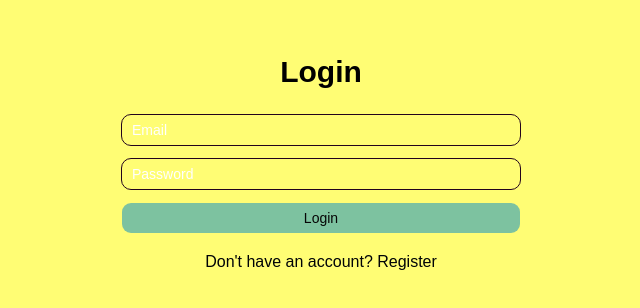
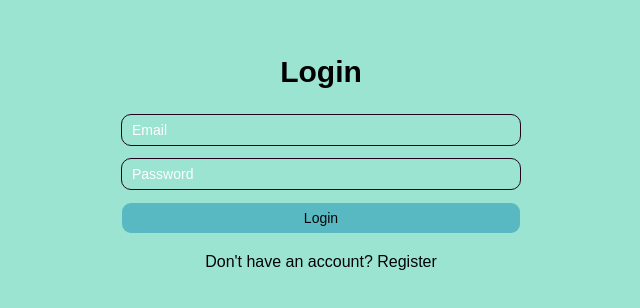
Before and after one commit to nandinibhardwaj2006/Expiry-Tracker, a React app in the folder frontend/: page / in a window 1280 px wide. Shown: the part 236-544 px from the top of the page, without its empty margins (319-959 px from the left). Built offline with nearby package versions, Linux system fonts and the light colour scheme; the HTML template or start-up script is replaced by a standard one.

Commit message:
Update UI colors: headings, inputs, buttons, and placeholders

```diff
--- a/frontend/src/index.css
+++ b/frontend/src/index.css
@@ -47,7 +47,7 @@
 }
 
 :root {
-    --background: oklch(97% 0.158 108.2);
+    --background: oklch(86.547% 0.07754 176.346);
     --foreground: oklch(9.126% 0.01898 233.535); /*default text color*/
     --card: oklch(86.666% 0.05363 232.838);
     --card-foreground: oklch(1 0 0); /*default text color on card*/
```
